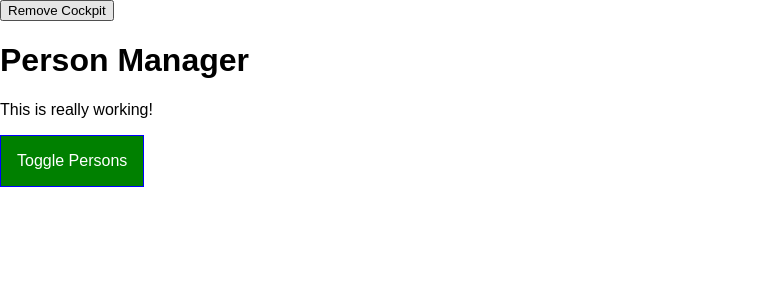
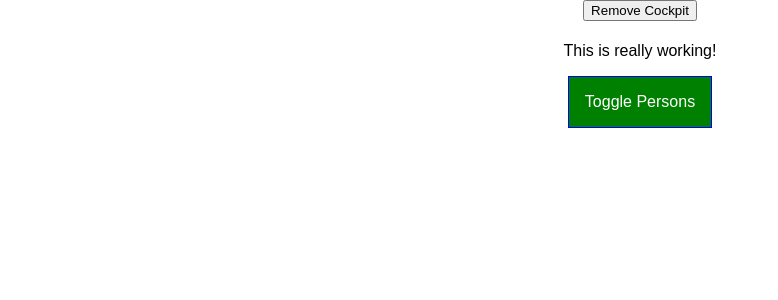
Before and after one commit to MohamedSamir43/react-complete-guide, a React app: page / in a window 1280 px wide. Shown: the top 300 px of the page, without its empty margins (0-778 px from the left). Built offline with nearby package versions, Linux system fonts and the light colour scheme.

Commit message:
video 23 of module 7

```diff
--- a/src/containers/App.js
+++ b/src/containers/App.js
@@ -3,8 +3,8 @@
 import classes from './App.css'
 import Persons from '../components/Persons/Persons'
 import Cockpit from '../components/Cockpit/Cockpit'
-import WithClass from '../hoc/WithClass'
-import withClass from '../hoc/WithClass'
+import withClass from '../hoc/withClass'
+import Auxiliary from '../hoc/Auxiliary'
 class App extends Component {
     constructor(props) {
         super(props)
@@ -90,7 +90,7 @@
         }
 
         return (
-            <WithClass classes={classes.App}>
+            <Auxiliary>
                 <button
                     onClick={() => {
                         this.setState({ showCockpit: false })
@@ -107,10 +107,10 @@
                     />
                 ) : null}
                 {persons}
-            </WithClass>
+            </Auxiliary>
         )
         // return React.createElement('div', {className: 'App'}, React.createElement('h1', null, 'Does this work now?'));
     }
 }
 
-export default App
+export default withClass(App, classes.App)
--- a/src/hoc/WithClass.js
+++ b/src/hoc/WithClass.js
@@ -1,5 +1,11 @@
 import React from 'react'
 
-const withClass = props => <div className={props.Classes}>{props.children}</div>
+const withClass = (WrappedComponent, className) => {
+    return props => (
+        <div className={className}>
+            <WrappedComponent />
+        </div>
+    )
+}
 
 export default withClass
```
